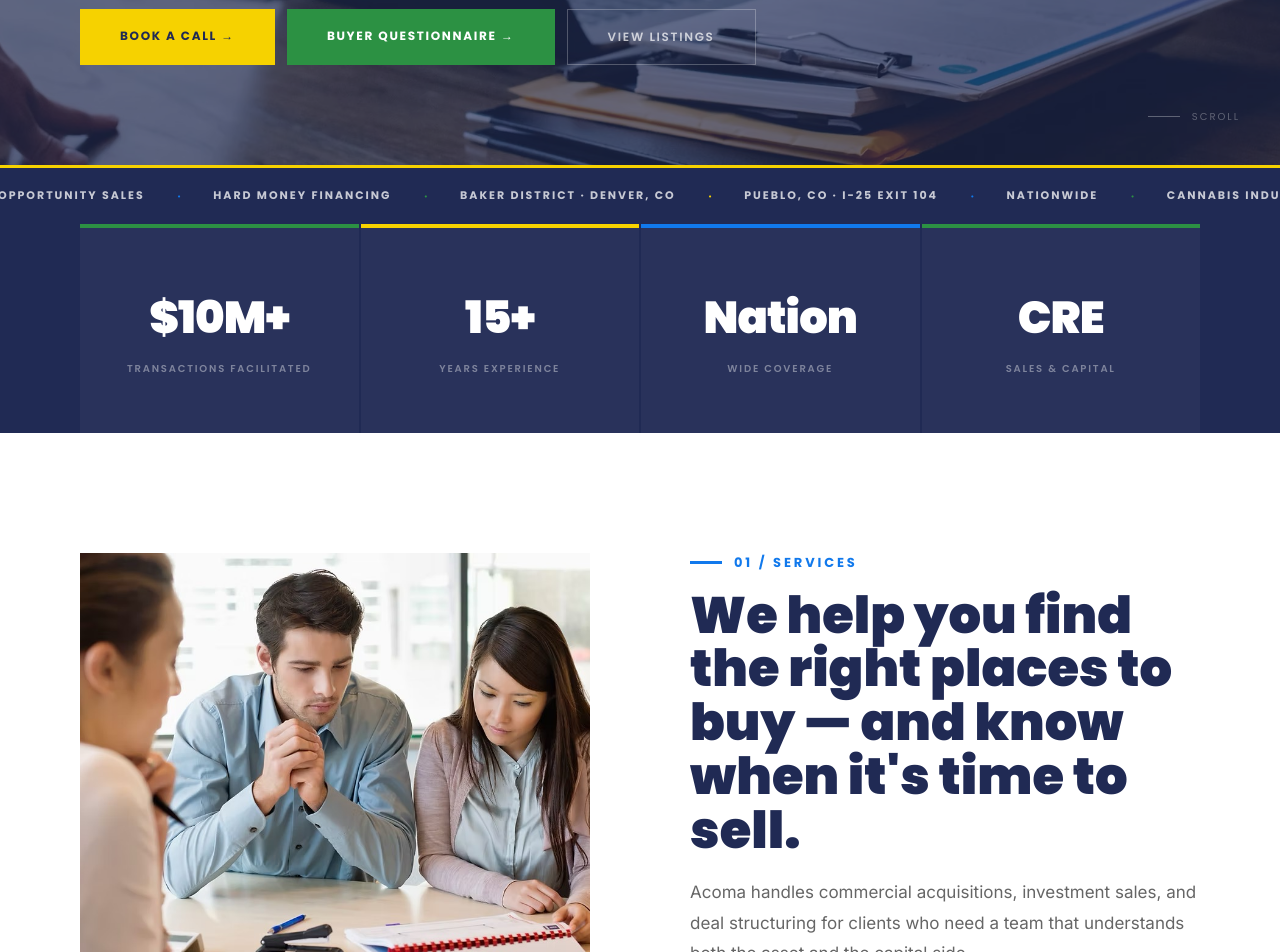
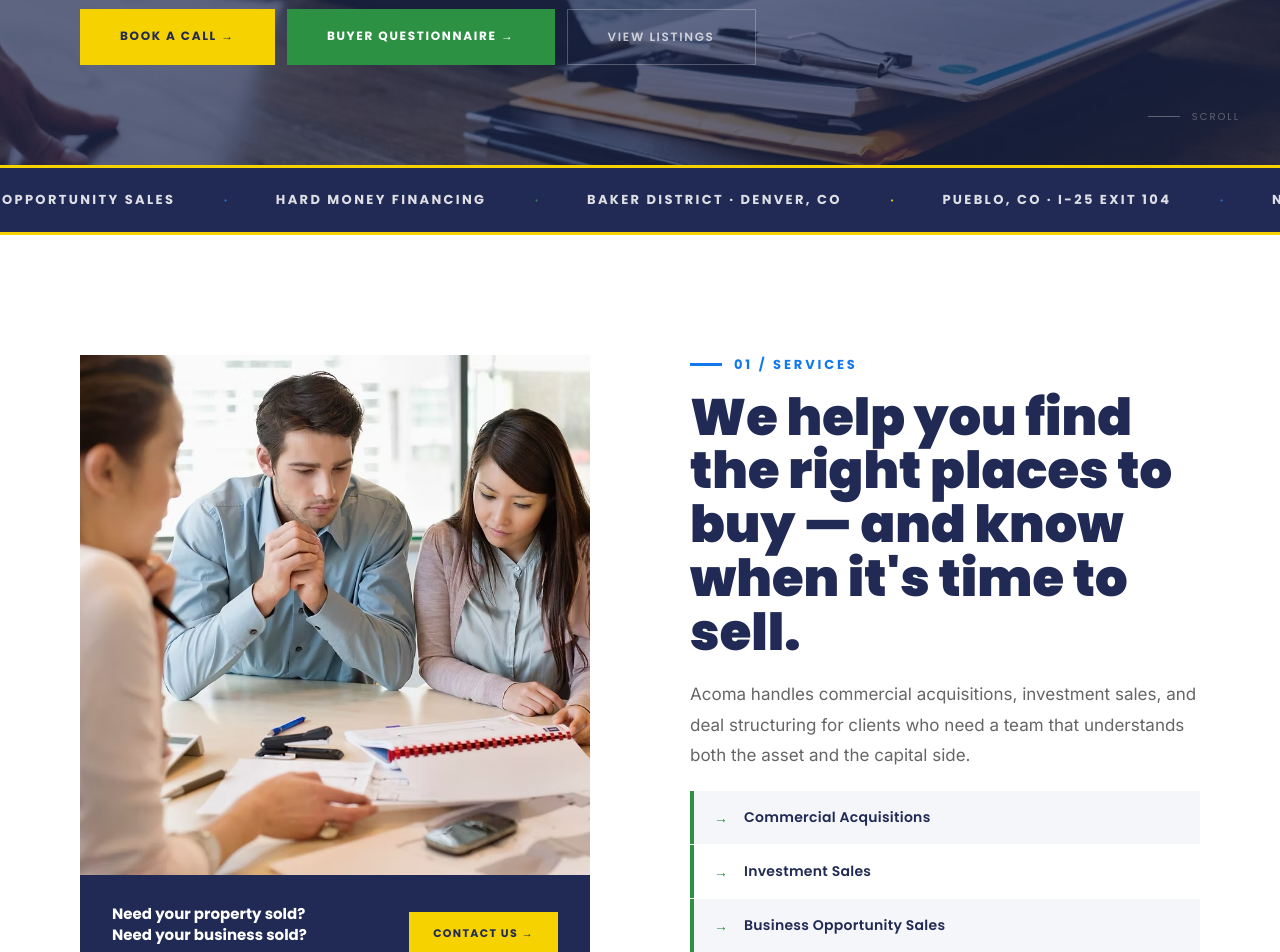
Before and after one commit to ginorod-droid/nextjs, a Next.js app: page / in a window 1280 px wide. Shown: the part 817-1769 px from the top of the page. Built offline with nearby package versions, Linux system fonts and the light colour scheme.

Commit message:
Widen ticker — more padding, larger text, bottom border

```diff
--- a/app/page.tsx
+++ b/app/page.tsx
@@ -127,7 +127,7 @@ export default function Home() {
       </section>
 
       {/* ── TICKER ── */}
-      <div style={{ background: NAVY, borderTop: `3px solid ${YELLOW}`, overflow: "hidden", padding: "18px 0" }}>
+      <div style={{ background: NAVY, borderTop: `3px solid ${YELLOW}`, borderBottom: `3px solid ${YELLOW}`, overflow: "hidden", padding: "22px 0" }}>
         <style>{`
           @keyframes ticker {
             0% { transform: translateX(0); }
@@ -156,7 +156,7 @@ export default function Home() {
                 { text: "Direct Lender Brokerage", color: GREEN },
               ].map((item, i) => (
                 <span key={i} style={{ display: "inline-flex", alignItems: "center", gap: 0 }}>
-                  <span style={{ fontFamily: P, fontWeight: 700, fontSize: 11, letterSpacing: "0.18em", textTransform: "uppercase", color: "rgba(255,255,255,0.75)", whiteSpace: "nowrap", padding: "0 32px" }}>
+                  <span style={{ fontFamily: P, fontWeight: 700, fontSize: 13, letterSpacing: "0.18em", textTransform: "uppercase", color: "rgba(255,255,255,0.85)", whiteSpace: "nowrap", padding: "0 48px" }}>
                     {item.text}
                   </span>
                   <span style={{ color: item.color, fontSize: 16, flexShrink: 0 }}>·</span>
@@ -166,25 +166,6 @@ export default function Home() {
           ))}
         </div>
       </div>
-
-      {/* ── STATS ── */}
-      <section style={{ background: NAVY }}>
-        <div style={{ maxWidth: 1200, margin: "0 auto", padding: "0 40px", display: "grid", gridTemplateColumns: "repeat(4,1fr)", gap: 2 }}>
-          {([
-            ["$10M+","Transactions Facilitated", GREEN],
-            ["15+","Years Experience", YELLOW],
-            ["Nation","Wide Coverage", BLUE],
-            ["CRE","Sales & Capital", GREEN],
-          ] as [string,string,string][]).map(([n,l,c],i) => (
-            <FadeUp key={i} delay={i*0.08}>
-              <div style={{ padding: "56px 24px", textAlign: "center", background: "rgba(255,255,255,0.04)", borderTop: `4px solid ${c}` }}>
-                <div style={{ fontFamily: P, fontWeight: 900, fontSize: "clamp(32px,3.5vw,52px)", color: W, marginBottom: 10, letterSpacing: "-0.02em" }}>{n}</div>
-                <div style={{ fontFamily: P, fontWeight: 600, fontSize: 10, letterSpacing: "0.18em", textTransform: "uppercase", color: "rgba(255,255,255,0.4)" }}>{l}</div>
-              </div>
-            </FadeUp>
-          ))}
-        </div>
-      </section>
 
       {/* ── SERVICES ── */}
       <section id="services" style={{ padding: "120px 0", background: W }}>
```
